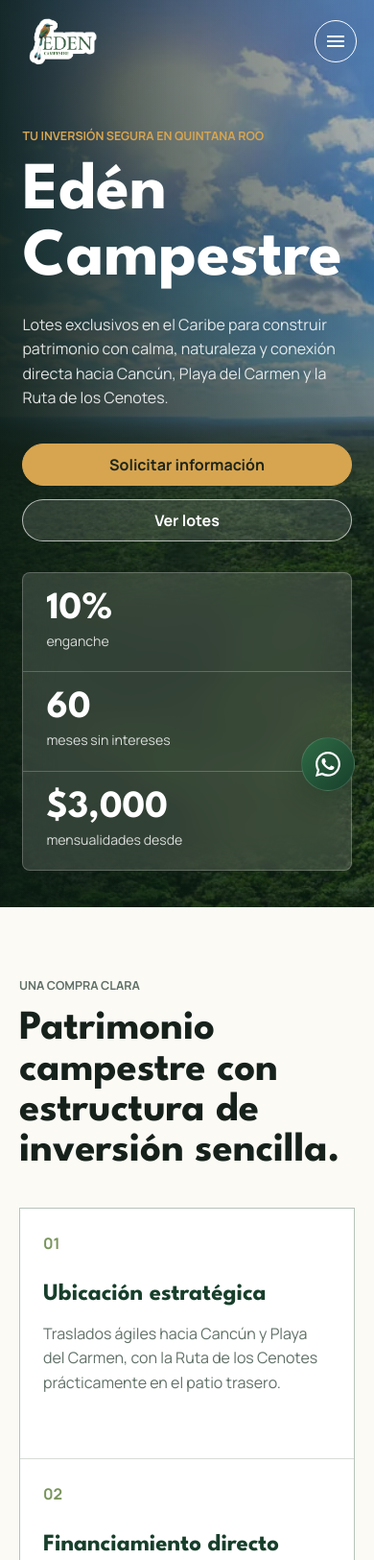
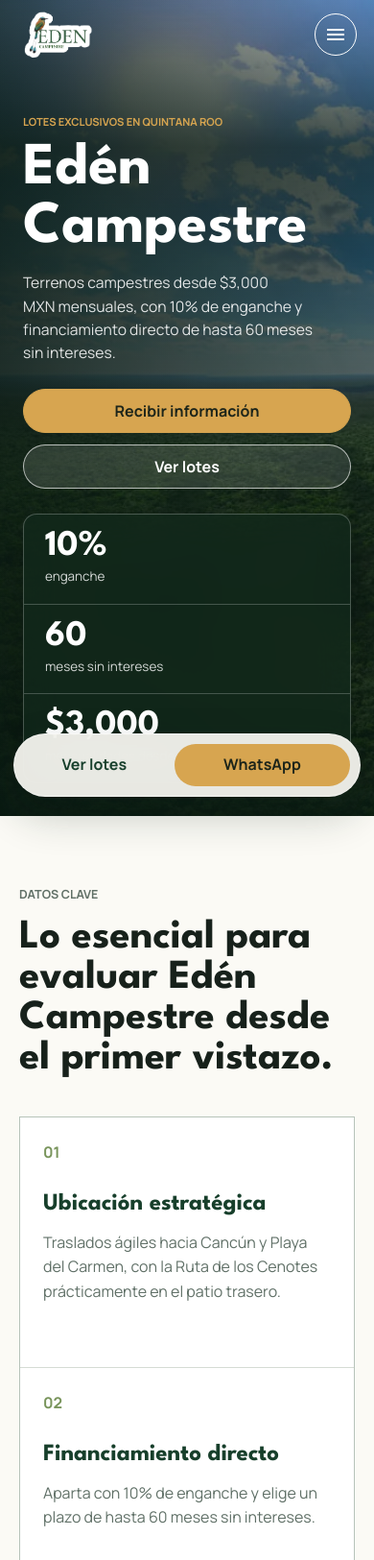
Before and after one commit to KushagraPrasad/eden_camestre, a website: page index.html in a window 390 px wide. Shown: the top 1625 px of the page at 96% size. Drawn offline with Linux system fonts and the light colour scheme.

Commit message:
Improve landing page conversion flow

```diff
--- a/index.html
+++ b/index.html
@@ -34,11 +34,11 @@
         <img src="assets/webp/aerial-view.webp" alt="">
       </div>
       <div class="hero-content">
-        <p class="eyebrow">Tu inversión segura en Quintana Roo</p>
+        <p class="eyebrow">Lotes exclusivos en Quintana Roo</p>
         <h1>Edén Campestre</h1>
-        <p class="hero-copy">Lotes exclusivos en el Caribe para construir patrimonio con calma, naturaleza y conexión directa hacia Cancún, Playa del Carmen y la Ruta de los Cenotes.</p>
+        <p class="hero-copy">Terrenos campestres desde $3,000 MXN mensuales, con 10% de enganche y financiamiento directo de hasta 60 meses sin intereses.</p>
         <div class="hero-actions">
-          <a class="button primary" href="#contacto">Solicitar información</a>
+          <a class="button primary" href="#contacto">Recibir información</a>
           <a class="button secondary" href="#lotes">Ver lotes</a>
         </div>
       </div>
@@ -51,8 +51,8 @@
 
     <section class="intro band">
       <div class="section-heading">
-        <p class="eyebrow">Una compra clara</p>
-        <h2>Patrimonio campestre con estructura de inversión sencilla.</h2>
+        <p class="eyebrow">Datos clave</p>
+        <h2>Lo esencial para evaluar Edén Campestre desde el primer vistazo.</h2>
       </div>
       <div class="intro-grid">
         <article>
@@ -79,7 +79,7 @@
       </div>
       <div class="section-copy">
         <p class="eyebrow">Ubicación estratégica</p>
-        <h2>Caribe, naturaleza y movilidad sin perder tranquilidad.</h2>
+        <h2>Cerca de Cancún, Playa del Carmen y la Ruta de los Cenotes.</h2>
         <p>Su ubicación permite un traslado rápido y sin el estrés del tráfico hacia Cancún y Playa del Carmen. Además, la Ruta de los Cenotes queda muy cerca, convirtiendo cada día en una oportunidad para escapar de la rutina.</p>
         <ul class="check-list">
           <li>Cerca de polos turísticos y servicios clave.</li>
@@ -92,7 +92,7 @@
     <section id="lotes" class="lots band">
       <div class="section-heading">
         <p class="eyebrow">Lotes y financiamiento</p>
-        <h2>Adquirir tu patrimonio nunca fue tan fácil.</h2>
+        <h2>Lotes amplios con financiamiento directo hasta 60 meses.</h2>
         <p>Pensando en tu futuro, Edén Campestre plantea un esquema flexible para iniciar con claridad y crecer sin presión.</p>
       </div>
       <div class="lots-layout">
@@ -170,10 +170,43 @@
       <div class="section-copy">
         <p class="eyebrow">Mapa</p>
         <h2>Encuentra Edén Campestre en Quintana Roo.</h2>
-        <p>Explora la ubicación directamente en Google Maps y agenda una llamada para recibir disponibilidad, precios y próximos pasos.</p>
+        <p>Explora la ubicación directamente en Google Maps y envíanos un mensaje para recibir más información.</p>
       </div>
       <div class="map-frame">
         <iframe src="https://www.google.com/maps/embed?pb=!1m17!1m12!1m3!1d7146.160581308907!2d-87.33095917355621!3d20.92131059866919!2m3!1f0!2f0!3f0!3m2!1i1024!2i768!4f13.1!3m2!1m1!2zMjDCsDU1JzA2LjkiTiA4N8KwMTknMjAuMCJX!5e1!3m2!1ses!2smx!4v1777363302517!5m2!1ses!2smx" width="600" height="450" style="border:0;" allowfullscreen="" loading="lazy" referrerpolicy="no-referrer-when-downgrade" title="Ubicación de Edén Campestre"></iframe>
+      </div>
+    </section>
+
+    <section class="faq band" aria-labelledby="faq-titulo">
+      <div class="section-heading">
+        <p class="eyebrow">Preguntas frecuentes</p>
+        <h2 id="faq-titulo">Respuestas rápidas con la información disponible.</h2>
+      </div>
+      <div class="faq-grid">
+        <article class="faq-item">
+          <h3>¿Dónde se ubica Edén Campestre?</h3>
+          <p>En Quintana Roo, con conexión hacia Cancún, Playa del Carmen y la Ruta de los Cenotes.</p>
+        </article>
+        <article class="faq-item">
+          <h3>¿Qué medidas tienen los terrenos?</h3>
+          <p>Hay terrenos de 40 x 20 y 40 x 40 metros.</p>
+        </article>
+        <article class="faq-item">
+          <h3>¿Hay financiamiento directo?</h3>
+          <p>Sí. El esquema contempla hasta 60 meses sin intereses.</p>
+        </article>
+        <article class="faq-item">
+          <h3>¿Con cuánto puedo apartar?</h3>
+          <p>Puedes apartar tu terreno con 10% de enganche.</p>
+        </article>
+        <article class="faq-item">
+          <h3>¿Desde cuánto son las mensualidades?</h3>
+          <p>Las mensualidades mínimas empiezan desde $3,000 MXN.</p>
+        </article>
+        <article class="faq-item">
+          <h3>¿Qué amenidades incluye?</h3>
+          <p>Áreas verdes, pista de atletismo, parque recreativo y acceso controlado.</p>
+        </article>
       </div>
     </section>
 
@@ -205,7 +238,7 @@
           <textarea name="message" rows="4" required>Hola, vi la página de Edén Campestre y quiero más información.</textarea>
         </label>
         <div class="form-actions">
-          <button class="button primary" type="submit">Continuar en WhatsApp</button>
+          <button class="button primary" type="submit">Recibir información por WhatsApp</button>
           <a class="button secondary" href="mailto:contacto@edencampestre.com.mx">Enviar correo</a>
         </div>
       </form>
@@ -227,6 +260,11 @@
     </svg>
   </a>
 
+  <div class="mobile-action-bar" aria-label="Acciones rápidas">
+    <a href="#lotes">Ver lotes</a>
+    <a href="https://wa.me/529845811387?text=Hola,%20vi%20la%20p%C3%A1gina%20de%20Ed%C3%A9n%20Campestre%20y%20quiero%20m%C3%A1s%20informaci%C3%B3n" target="_blank" rel="noopener">WhatsApp</a>
+  </div>
+
   <script src="script.js"></script>
 </body>
 </html>
--- a/script.js
+++ b/script.js
@@ -6,6 +6,9 @@
 const galleryCaption = document.querySelector("[data-gallery-caption]");
 const galleryButtons = document.querySelectorAll("[data-gallery-src]");
 const contactForm = document.querySelector("[data-contact-form]");
+const revealItems = document.querySelectorAll(
+  ".section-heading, .intro-grid article, .split-section .media-frame, .section-copy, .lot-card, .amenity-hero, .amenity-grid article, .gallery-view, .gallery-strip, .map-frame, .faq-item, .contact-copy, .contact-form"
+);
 
 function updateHeader() {
   header.classList.toggle("is-scrolled", window.scrollY > 16);
@@ -13,6 +16,30 @@
 
 window.addEventListener("scroll", updateHeader, { passive: true });
 updateHeader();
+
+if ("IntersectionObserver" in window) {
+  revealItems.forEach((item, index) => {
+    item.classList.add("reveal", "is-reveal-ready");
+
+    if (item.matches(".intro-grid article, .amenity-grid article, .lot-card, .faq-item")) {
+      item.style.setProperty("--reveal-delay", `${Math.min(index % 4, 3) * 70}ms`);
+    }
+  });
+
+  const revealObserver = new IntersectionObserver((entries, observer) => {
+    entries.forEach((entry) => {
+      if (!entry.isIntersecting) return;
+
+      entry.target.classList.add("is-visible");
+      observer.unobserve(entry.target);
+    });
+  }, {
+    rootMargin: "0px 0px -12% 0px",
+    threshold: 0.16,
+  });
+
+  revealItems.forEach((item) => revealObserver.observe(item));
+}
 
 menuToggle?.addEventListener("click", () => {
   const isOpen = nav.classList.toggle("is-open");
--- a/styles.css
+++ b/styles.css
@@ -132,6 +132,35 @@
 
 .menu-toggle {
   display: none;
+}
+
+.reveal {
+  --reveal-delay: 0ms;
+}
+
+.reveal.is-reveal-ready {
+  opacity: 0;
+  transform: translateY(22px);
+  transition: opacity 620ms ease, transform 620ms cubic-bezier(0.22, 1, 0.36, 1);
+  transition-delay: var(--reveal-delay);
+  will-change: opacity, transform;
+}
+
+.reveal.is-visible {
+  opacity: 1;
+  transform: translateY(0);
+}
+
+@media (prefers-reduced-motion: reduce) {
+  html {
+    scroll-behavior: auto;
+  }
+
+  .reveal.is-reveal-ready {
+    opacity: 1;
+    transform: none;
+    transition: none;
+  }
 }
 
 .hero {
@@ -563,6 +592,34 @@
   min-height: 520px;
 }
 
+.faq {
+  background: var(--paper);
+}
+
+.faq-grid {
+  display: grid;
+  grid-template-columns: repeat(3, minmax(0, 1fr));
+  gap: 14px;
+}
+
+.faq-item {
+  padding: clamp(22px, 3vw, 30px);
+  border: 1px solid var(--line);
+  border-radius: var(--radius);
+  background: var(--white);
+}
+
+.faq-item h3 {
+  color: var(--forest);
+  font-size: 1.35rem;
+  line-height: 1.08;
+}
+
+.faq-item p {
+  margin: 14px 0 0;
+  color: var(--muted);
+}
+
 .contact {
   display: grid;
   grid-template-columns: minmax(300px, 0.9fr) minmax(320px, 0.85fr);
@@ -687,6 +744,10 @@
   flex-shrink: 0;
 }
 
+.mobile-action-bar {
+  display: none;
+}
+
 @media (max-width: 980px) {
   .site-header {
     grid-template-columns: auto auto;
@@ -780,6 +841,7 @@
   .amenity-grid,
   .split-section,
   .map-section,
+  .faq-grid,
   .contact {
     grid-template-columns: 1fr;
   }
@@ -800,19 +862,38 @@
 
 @media (max-width: 640px) {
 
+  .site-header {
+    padding: 12px 18px;
+  }
+
   .hero {
     min-height: auto;
-    padding-top: 132px;
-    padding-bottom: 38px;
-    gap: 32px;
+    padding: 118px 24px 34px;
+    gap: 26px;
+  }
+
+  .hero::after {
+    background:
+      linear-gradient(180deg, rgba(251, 250, 245, 0.04) 0, rgba(10, 26, 18, 0.7) 18%, rgba(10, 26, 18, 0.46) 50%, rgba(10, 26, 18, 0.9) 100%),
+      linear-gradient(90deg, rgba(10, 26, 18, 0.78), rgba(10, 26, 18, 0.22));
+  }
+
+  .hero-content {
+    align-self: start;
+  }
+
+  .hero-content .eyebrow {
+    margin-bottom: 10px;
+    font-size: 0.7rem;
   }
 
   .brand {
-    width: 96px;
+    width: 86px;
+    height: 48px;
   }
 
   h1 {
-    font-size: clamp(3.25rem, 18vw, 4.85rem);
+    font-size: clamp(3rem, 16vw, 4.25rem);
   }
 
   h2 {
@@ -820,27 +901,43 @@
   }
 
   .hero-copy {
-    font-size: 1rem;
+    max-width: 31rem;
+    margin-top: 14px;
+    font-size: 0.98rem;
+    line-height: 1.55;
+    text-wrap: pretty;
+  }
+
+  .hero-actions {
+    gap: 12px;
+    margin-top: 26px;
+  }
+
+  .hero-actions .button {
+    min-height: 46px;
+    padding: 13px 18px;
   }
 
   .hero-panel {
-    border-radius: var(--radius);
-    border: 1px solid rgba(255, 255, 255, 0.22);
+    border-radius: 14px;
+    border: 1px solid rgba(255, 255, 255, 0.24);
+    background: rgba(18, 42, 29, 0.68);
+    box-shadow: 0 22px 48px rgba(0, 0, 0, 0.2);
     overflow: hidden;
   }
 
   .hero-panel div {
     min-height: auto;
-    padding: 20px 24px;
+    padding: 17px 22px;
   }
 
   .hero-panel strong {
-    font-size: 2.5rem;
+    font-size: 2.35rem;
   }
 
   .hero-panel span {
-    margin-top: 4px;
-    font-size: 0.88rem;
+    margin-top: 3px;
+    font-size: 0.84rem;
   }
 
   .hero-actions,
@@ -890,6 +987,38 @@
   }
 
   .mobile-whatsapp {
-    display: flex;
+    display: none;
+  }
+
+  .mobile-action-bar {
+    position: fixed;
+    right: 14px;
+    bottom: 14px;
+    left: 14px;
+    z-index: 30;
+    display: grid;
+    grid-template-columns: 0.8fr 1fr;
+    gap: 10px;
+    padding: 10px;
+    border: 1px solid rgba(255, 255, 255, 0.48);
+    border-radius: 999px;
+    background: rgba(251, 250, 245, 0.92);
+    box-shadow: 0 18px 44px rgba(16, 42, 29, 0.24);
+    backdrop-filter: blur(16px);
+  }
+
+  .mobile-action-bar a {
+    display: inline-flex;
+    min-height: 44px;
+    align-items: center;
+    justify-content: center;
+    border-radius: 999px;
+    color: var(--forest);
+    font-weight: 900;
+  }
+
+  .mobile-action-bar a:last-child {
+    background: var(--sun);
+    color: #1d251a;
   }
 }
```
